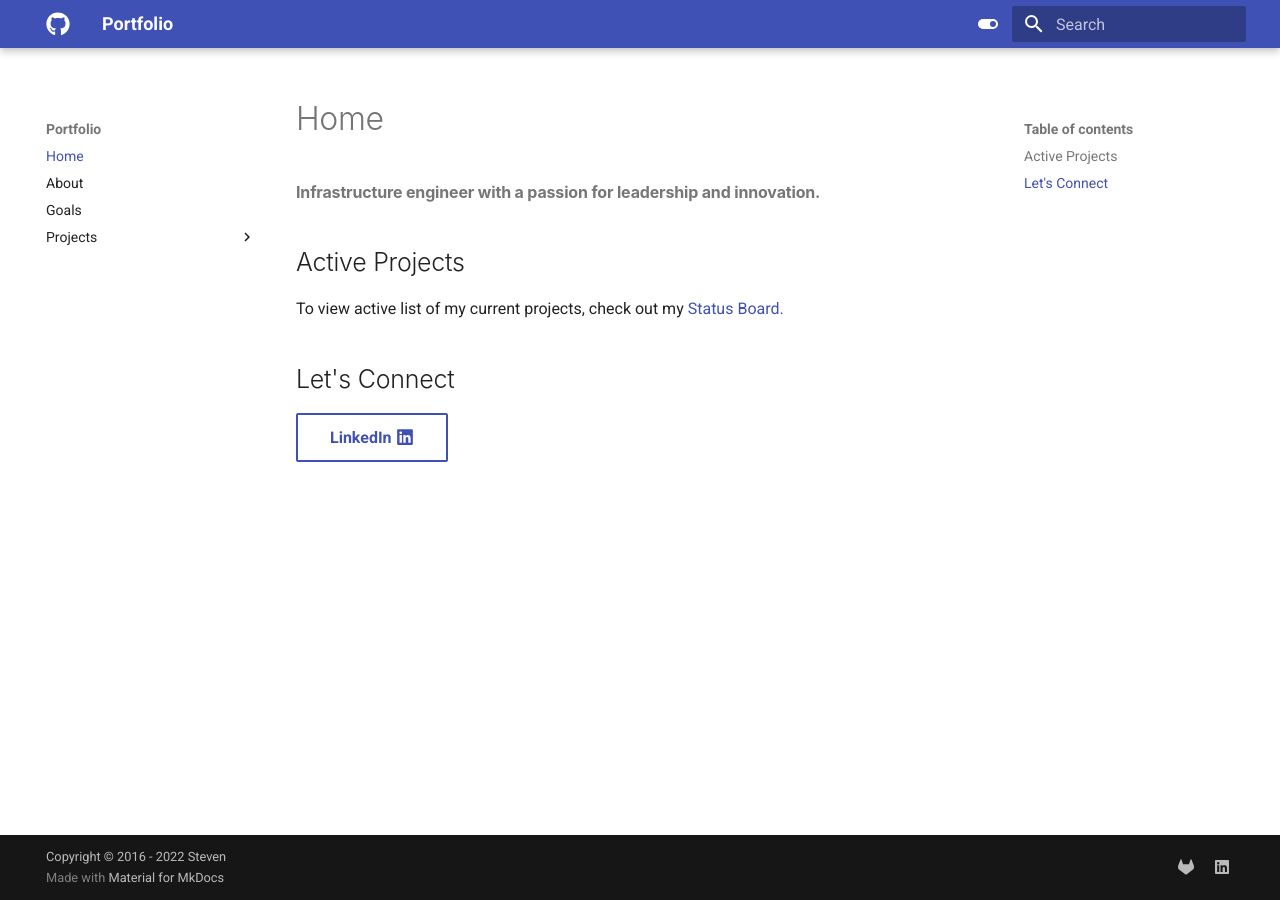
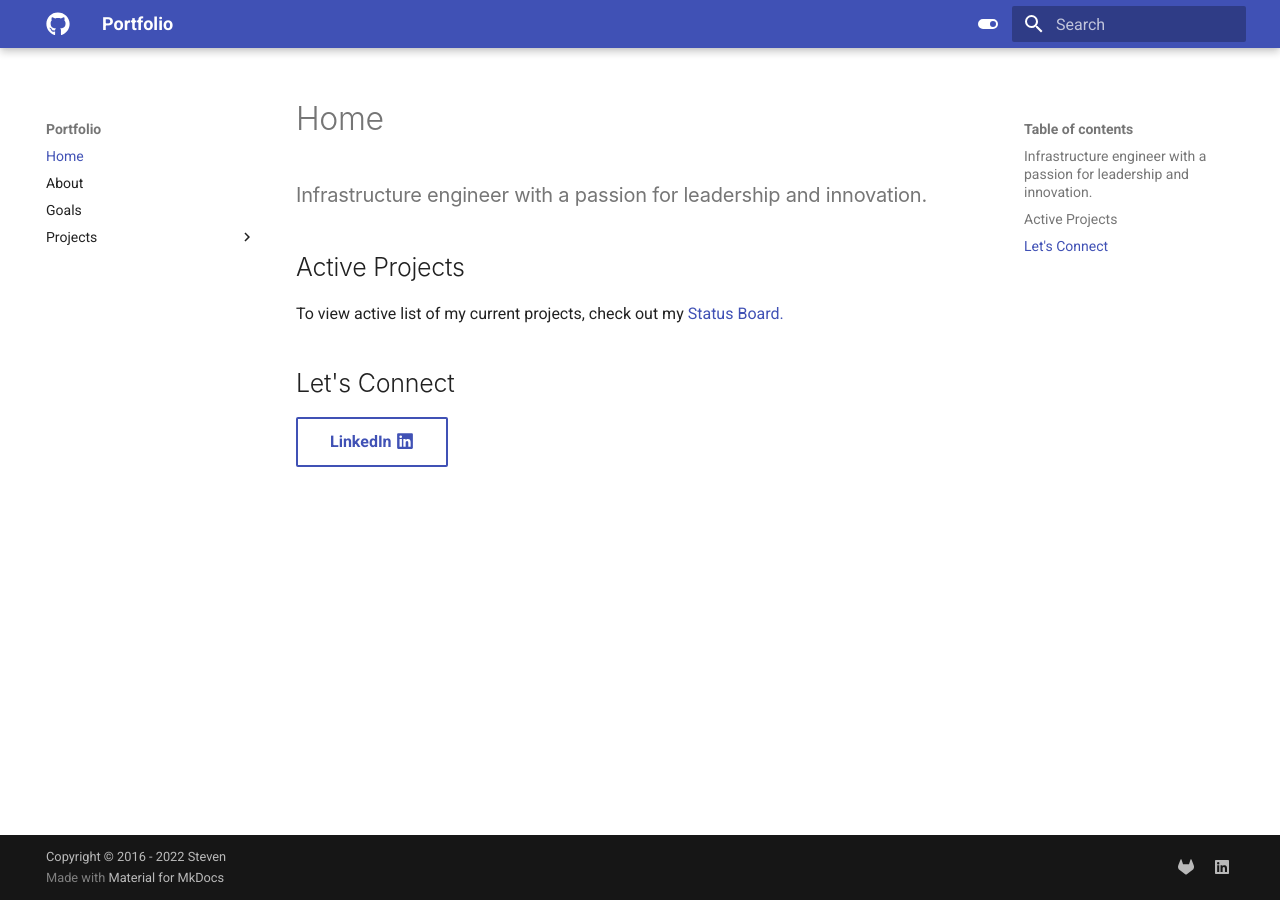
Before and after one commit to stevejoluc/stevejoluc.github.io, an MkDocs documentation site: the page built from docs/index.md, in a window 1280 px wide. Built offline with MkDocs 1.6.1 and Material for MkDocs 9.7.7, drawn with Linux system fonts in a browser that asks for light colours.

Commit message:
update index

```diff
--- a/docs/index.md
+++ b/docs/index.md
@@ -1,5 +1,5 @@
 # Home
-#### Infrastructure engineer with a passion for leadership and innovation.
+### Infrastructure engineer with a passion for leadership and innovation.
 
 ## Active Projects
  To view active list of my current projects, check out my [Status Board.](https://github.com/users/stevejoluc/projects/2#column-16610887)
```
